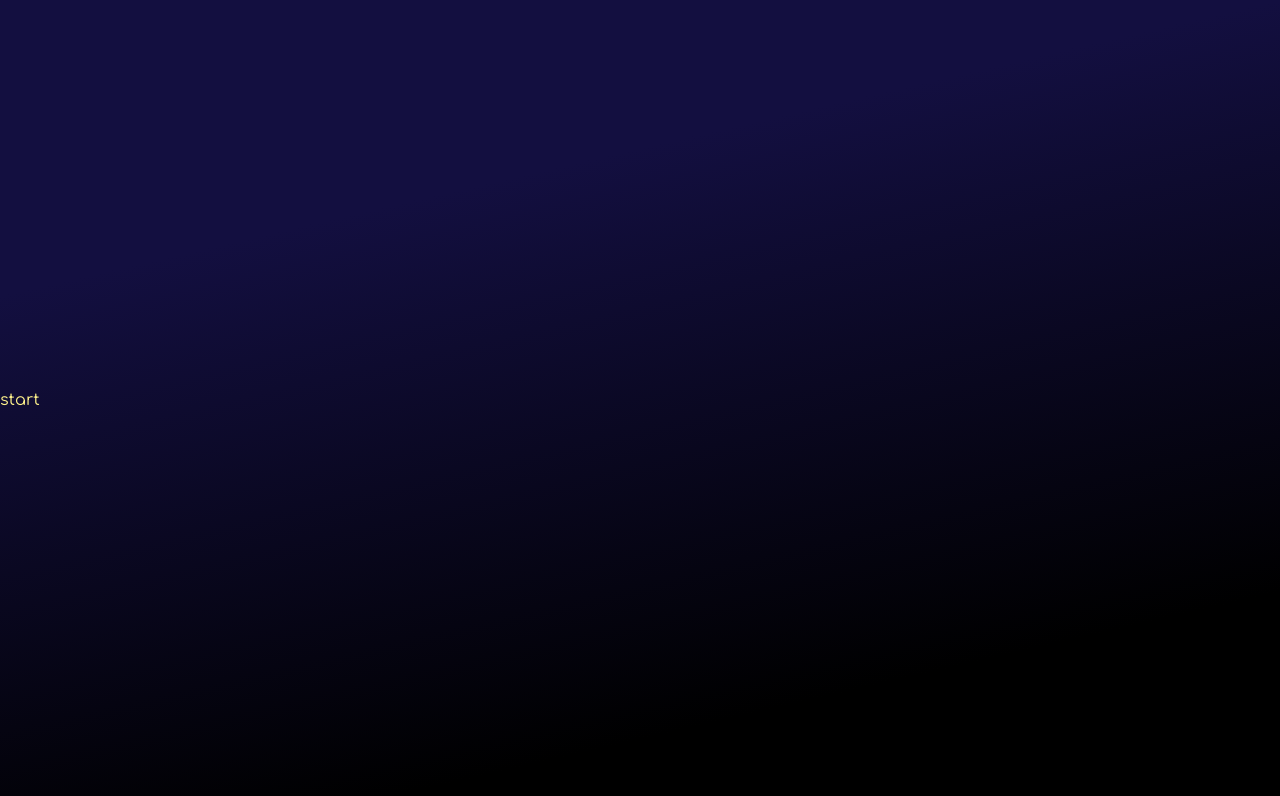
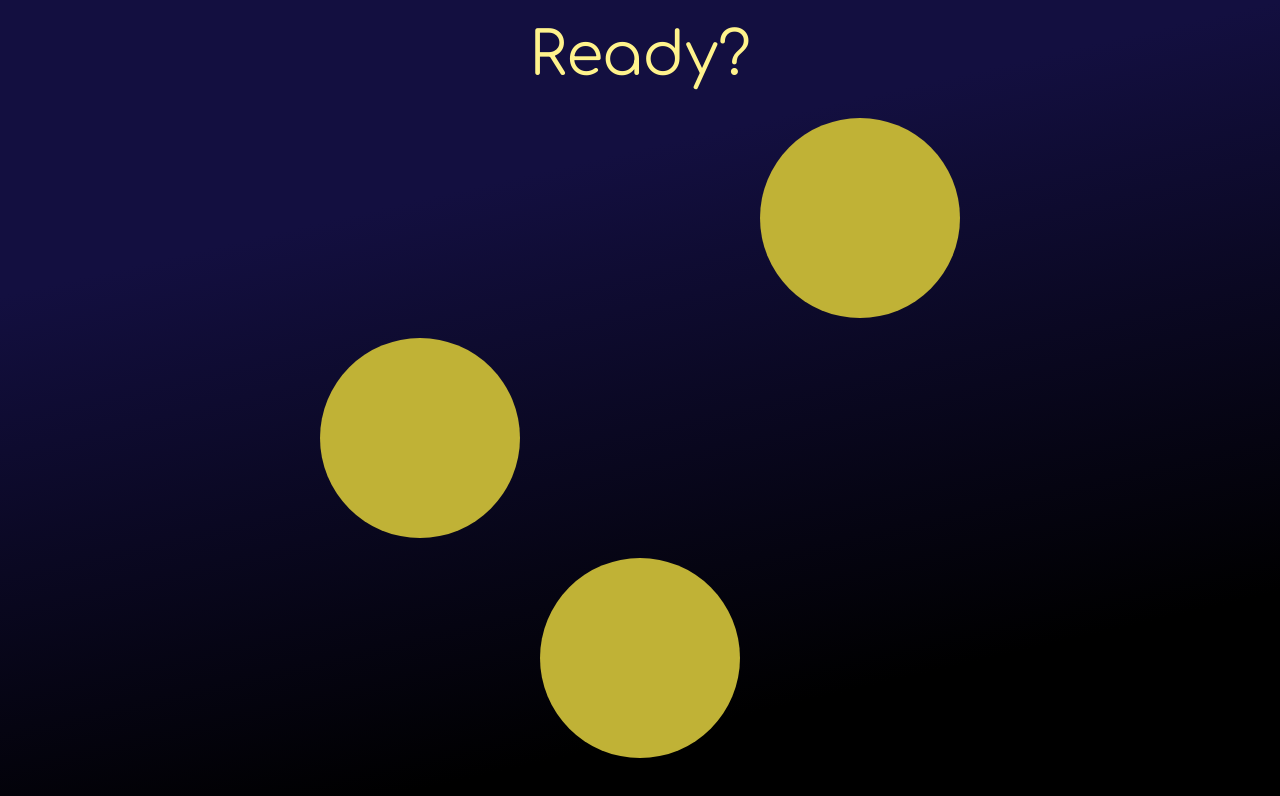
Before and after one commit to TohidEq/finger-gridshot-aimlab, a React (Create React App) app: page /start in a window 1280 px wide. Shown: the top 796 px of the page. Built offline with nearby package versions, Linux system fonts and the light colour scheme.

Commit message:
Design Game Start

```diff
--- a/src/components/Game/StartGame/Start.css
+++ b/src/components/Game/StartGame/Start.css
@@ -0,0 +1,19 @@
+.game {
+}
+.game h1 {
+  @apply pt-1;
+}
+
+.game .rows {
+  @apply flex justify-center
+    mb-[11px] gap-x-[11px]
+    sm:mb-[20px] sm:gap-x-[20px];
+}
+.game .ball {
+  @apply rounded-full
+    h-[110px] w-[110px]
+    sm:h-[200px] sm:w-[200px];
+}
+.active-ball {
+  @apply bg-white-c-4;
+}
--- a/src/components/Game/StartGame/Start.tsx
+++ b/src/components/Game/StartGame/Start.tsx
@@ -3,5 +3,25 @@ import * as React from "react";
 export interface IStartProps {}
 
 export default function Start(props: IStartProps) {
-  return <div>start</div>;
+  return (
+    <div className="game">
+      <h1 id="score-count">Ready?</h1>
+      <div className="rows">
+        <div id="ball-1" className="ball"></div>
+        <div id="ball-2" className="ball"></div>
+        <div id="ball-3" className="ball active-ball"></div>
+      </div>
+
+      <div className="rows">
+        <div id="ball-4" className="ball active-ball"></div>
+        <div id="ball-5" className="ball"></div>
+        <div id="ball-6" className="ball"></div>
+      </div>
+      <div className="rows">
+        <div id="ball-7" className="ball"></div>
+        <div id="ball-8" className="ball active-ball"></div>
+        <div id="ball-9" className="ball"></div>
+      </div>
+    </div>
+  );
 }
--- a/src/components/Home/Home.css
+++ b/src/components/Home/Home.css
@@ -6,7 +6,7 @@
   @apply relative h-full ml-1;
 }
 .link-icon svg {
-  @apply h-4 w-4 fill-white-c-1 absolute top-1/2 left-1/2 transition-all duration-150
+  @apply h-4 w-4 md:h-6 md:w-6 fill-white-c-1 absolute top-1/2 left-1/2 transition-all duration-150
         hover:fill-white-c-2 hover:scale-125
         active:fill-white-c-4 active:scale-75;
 }
--- a/src/components/css/base/_page.css
+++ b/src/components/css/base/_page.css
@@ -13,7 +13,7 @@ body {
 }
 h1 {
   @apply text-center
-    text-4xl md:text-6xl
+    text-4xl sm:text-5xl md:text-6xl
     py-8;
 }
 
@@ -36,12 +36,10 @@ h1 {
   active:text-white-c-4
   hover:after:w-1/2
   hover:after:left-1/4
-  hover:after:h-0.5
   hover:after:bg-white-c-2
 
   active:after:w-full
   active:after:left-0
-  active:after:h-0.5
   active:after:bg-white-c-4;
 }
 .link::after {
@@ -50,6 +48,6 @@ h1 {
   bg-white-c-1
   transition-all
   duration-200
-  w-1 h-0.5 rounded-lg
-  -bottom-0.5 left-1/2;
+  w-1 h-0.5 md:w-1.5 md:h-1 rounded-lg
+  -bottom-0.5 md:-bottom-1 left-1/2;
 }
--- a/src/components/css/index.css
+++ b/src/components/css/index.css
@@ -519,6 +519,13 @@ h1{
   line-height: 2.5rem;
 }
 
+@media (min-width: 640px){
+  h1{
+    font-size: 3rem;
+    line-height: 1;
+  }
+}
+
 @media (min-width: 768px){
   h1{
     font-size: 3.75rem;
@@ -587,7 +594,6 @@ h1{
 
 .link:hover::after{
   left: 25%;
-  height: 0.125rem;
   width: 50%;
   content: var(--tw-content);
   --tw-bg-opacity: 1;
@@ -601,7 +607,6 @@ h1{
 
 .link:active::after{
   left: 0px;
-  height: 0.125rem;
   width: 100%;
   content: var(--tw-content);
   --tw-bg-opacity: 1;
@@ -628,6 +633,14 @@ h1{
   transition-property: all;
   transition-timing-function: cubic-bezier(0.4, 0, 0.2, 1);
   transition-duration: 200ms;
+}
+
+@media (min-width: 768px){
+  .link::after{
+    bottom: -0.25rem;
+    height: 0.25rem;
+    width: 0.375rem;
+  }
 }
 
 #home h1 {
@@ -665,3 +678,49 @@ h1{
   transform: translate(var(--tw-translate-x), var(--tw-translate-y)) rotate(var(--tw-rotate)) skewX(var(--tw-skew-x)) skewY(var(--tw-skew-y)) scaleX(var(--tw-scale-x)) scaleY(var(--tw-scale-y));
   fill: #C0B236;
 }
+
+@media (min-width: 768px){
+  .link-icon svg{
+    height: 1.5rem;
+    width: 1.5rem;
+  }
+}
+
+.game {
+}
+
+.game h1{
+  padding-top: 0.25rem;
+}
+
+.game .rows{
+  margin-bottom: 11px;
+  display: flex;
+  justify-content: center;
+  column-gap: 11px;
+}
+
+@media (min-width: 640px){
+  .game .rows{
+    margin-bottom: 20px;
+    column-gap: 20px;
+  }
+}
+
+.game .ball{
+  height: 110px;
+  width: 110px;
+  border-radius: 9999px;
+}
+
+@media (min-width: 640px){
+  .game .ball{
+    height: 200px;
+    width: 200px;
+  }
+}
+
+.active-ball{
+  --tw-bg-opacity: 1;
+  background-color: rgb(192 178 54 / var(--tw-bg-opacity));
+}
--- a/src/components/css/tailwind.css
+++ b/src/components/css/tailwind.css
@@ -5,3 +5,5 @@
 
 @import "./base/_page.css";
 @import "../Home/Home.css";
+
+@import "../Game/StartGame/Start.css";
```
